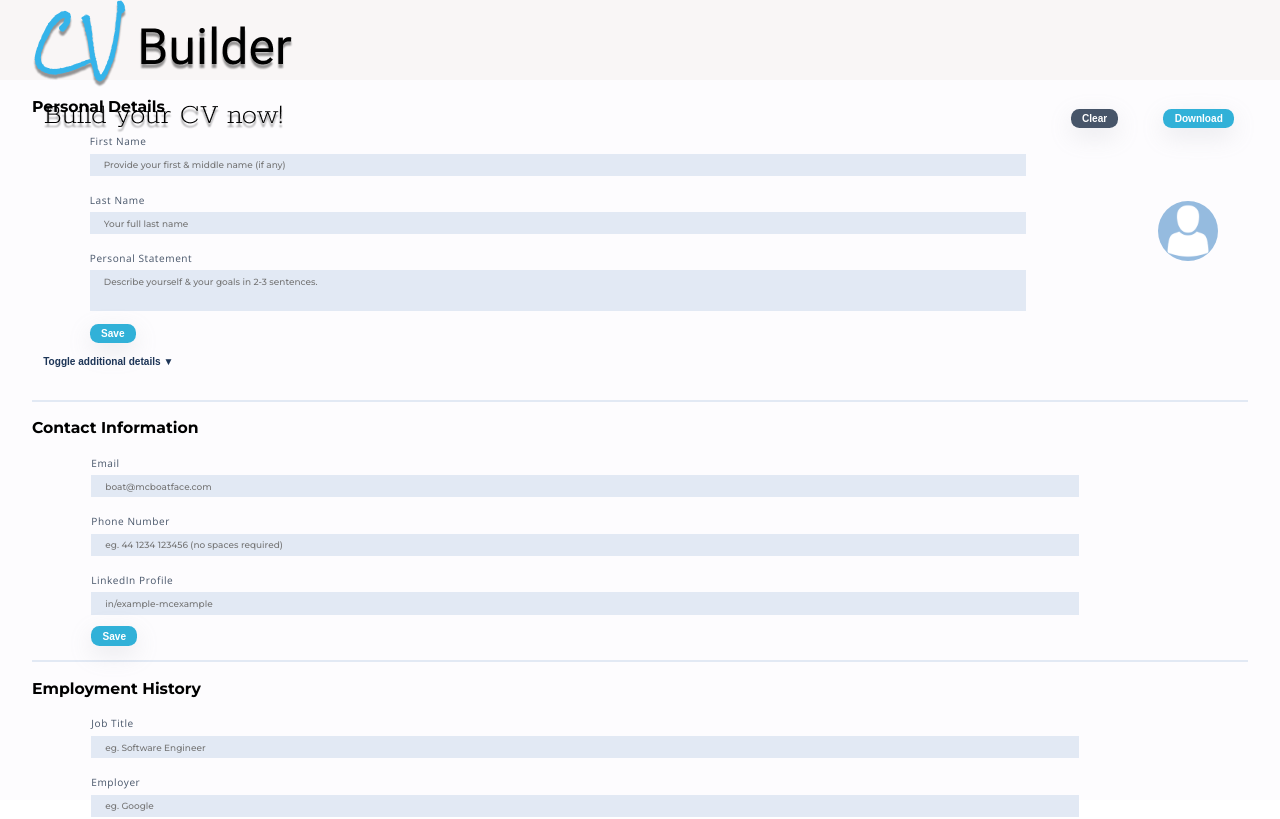
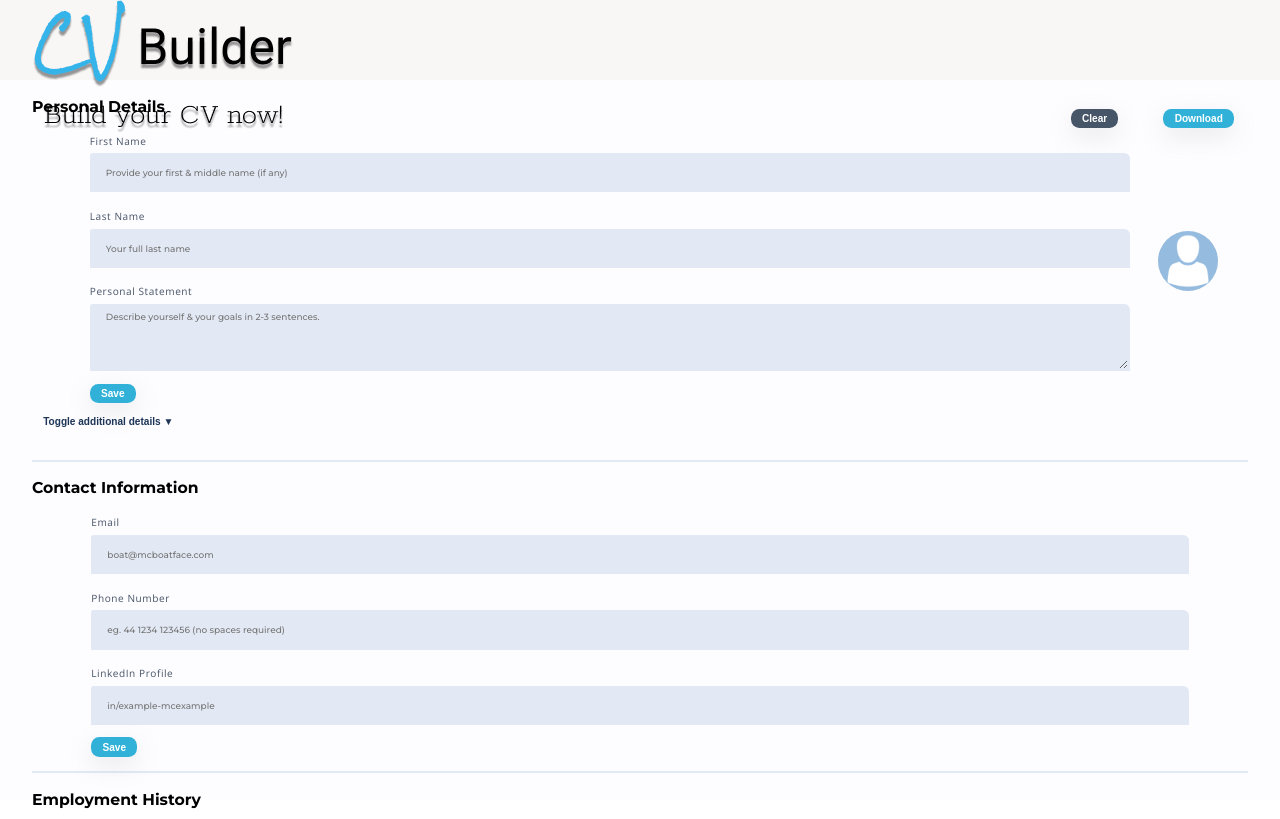
Before and after one commit to developedbygeo/Resume-builder, a React (Create React App) app: page / in a window 1280 px wide. Shown: the top 819 px of the page. Built offline with nearby package versions, Linux system fonts and the light colour scheme.

Commit message:
Adding styling for inputs & textarea

```diff
--- a/src/components/shared/Form.styled.js
+++ b/src/components/shared/Form.styled.js
@@ -26,16 +26,24 @@ const StyledForm = styled.form`
     font-weight: ${({ labelWeight }) => labelWeight || '400'};
     margin-block: 1rem;
   }
+  & input {
+    width: 7rem;
+    height: 7rem;
+  }
   & textarea {
-    resize: none;
+    resize: vertical;
+    height: 12rem;
   }
   & input,
   & textarea {
-    width: ${({ width }) => width || '90%'};
+    width: ${({ width }) => width || '100%'};
+    border-radius: 0.5rem 1rem 0 0;
+    border: 2px solid transparent;
   }
   & input:focus,
   & textarea:focus {
     border-bottom: 2px solid #31b1d8;
+    caret-color: #31b1d8;
   }
   & button {
     width: ${({ buttonWidth }) => buttonWidth || 'auto'};
```
